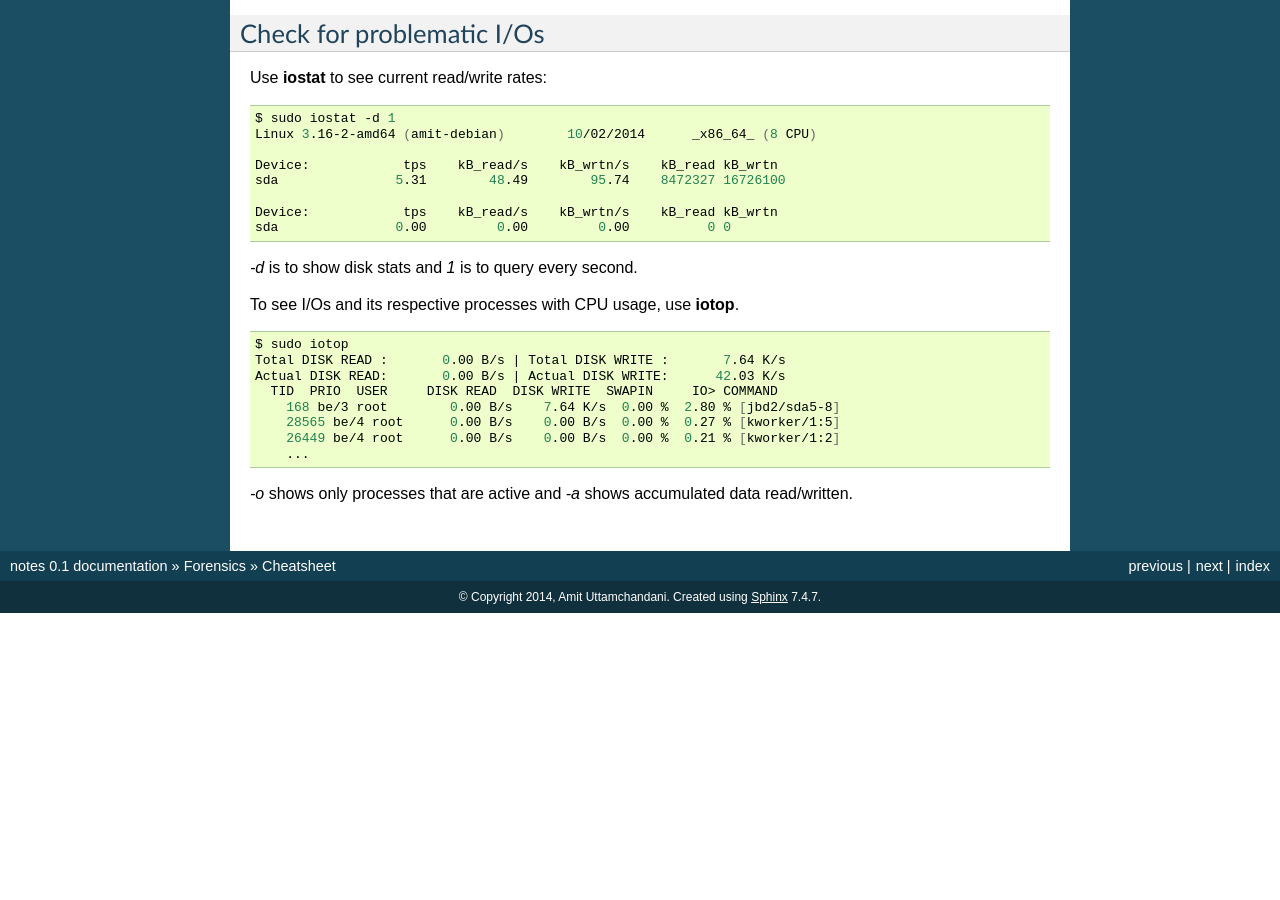
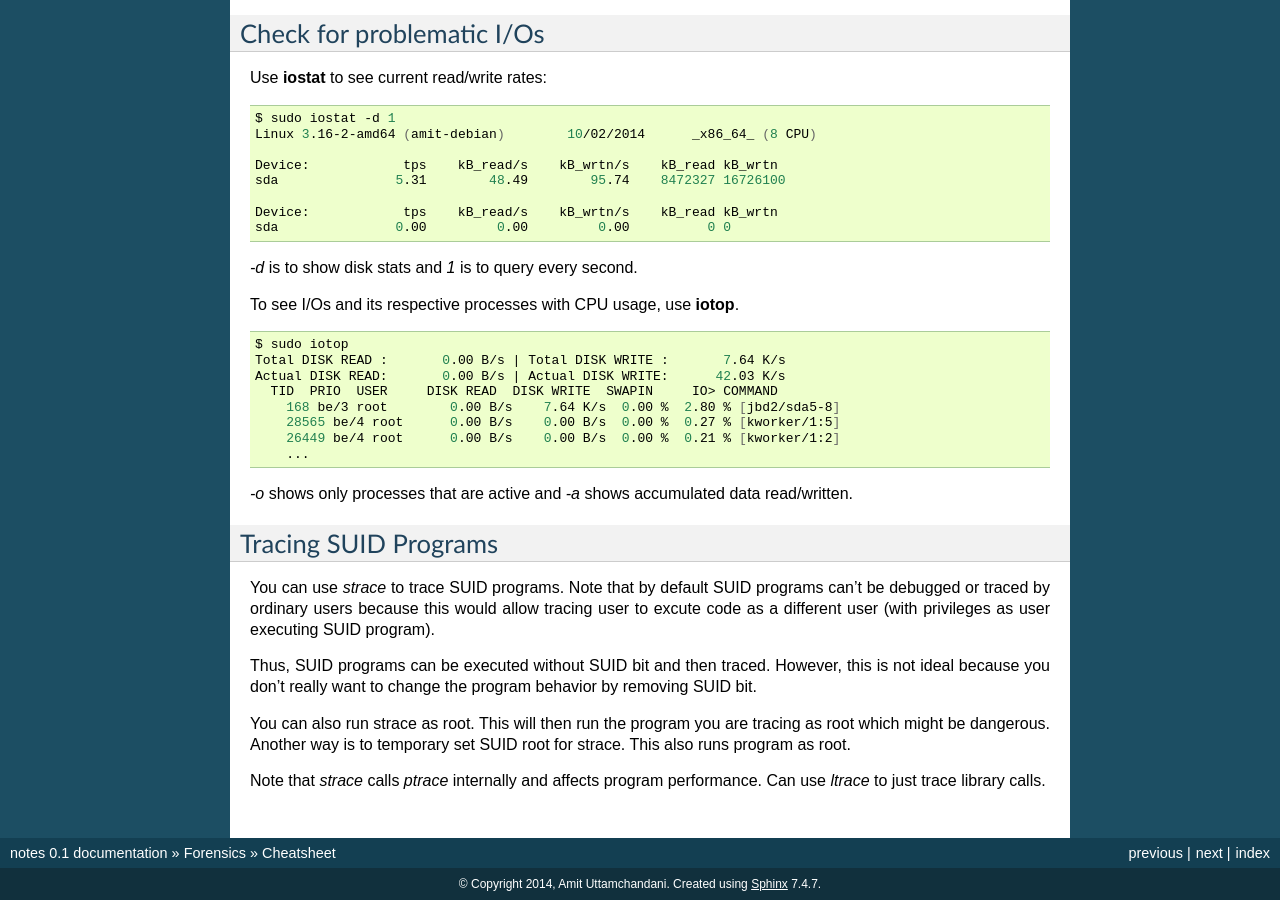
Before and after one commit to amituttam/notes, a Sphinx documentation site: the page built from docs/forensics/cheatsheet.rst, in a window 1280 px wide and 900 px high, scrolled down 2323 px. Built offline with Sphinx 7.4.7, drawn with Linux system fonts in a browser that asks for light colours; before the commit the page ends 2936 px from its top, so only the background shows below that; some of the changed text lies outside the part shown.

Commit message:
Updates to forensics cheatsheet and network troubleshooting sections

```diff
--- a/docs/forensics/cheatsheet.rst
+++ b/docs/forensics/cheatsheet.rst
@@ -188,3 +188,22 @@ To see I/Os and its respective processes with CPU usage, use **iotop**.
 
 *-o* shows only processes that are active and *-a* shows accumulated
 data read/written.
+
+Tracing SUID Programs
+---------------------
+
+You can use *strace* to trace SUID programs. Note that by default SUID
+programs can't be debugged or traced by ordinary users because this
+would allow tracing user to excute code as a different user (with
+privileges as user executing SUID program).
+
+Thus, SUID programs can be executed without SUID bit and then traced.
+However, this is not ideal because you don't really want to change the
+program behavior by removing SUID bit.
+
+You can also run strace as root. This will then run the program you are
+tracing as root which might be dangerous. Another way is to temporary set
+SUID root for strace. This also runs program as root.
+
+Note that *strace* calls *ptrace* internally and affects program
+performance. Can use *ltrace* to just trace library calls.
```
Also changed, not shown: docs/networking/troubleshooting.rst (+23 -0 lines).
